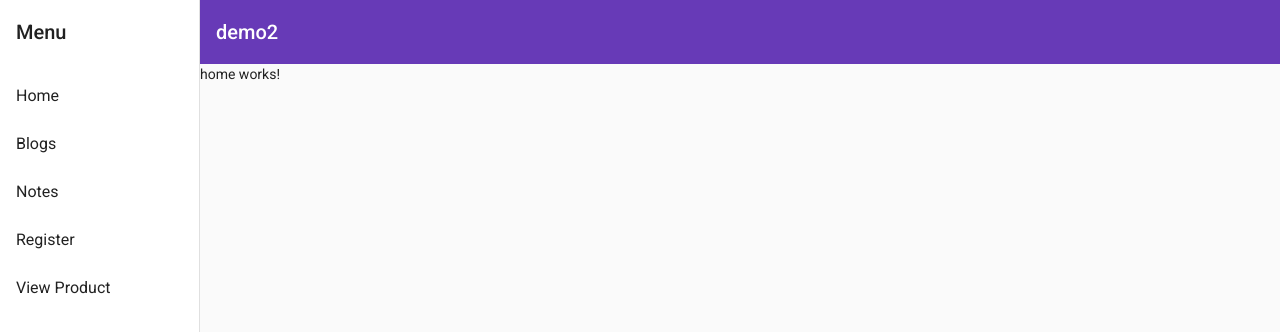
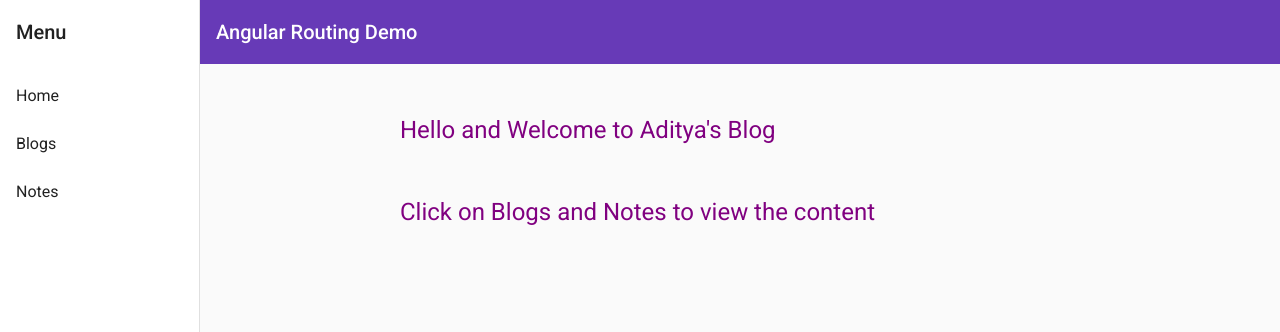
Before and after one commit to ChaurasiaAditya/Angular_Routing_Demo, an Angular app: page / in a window 1280 px wide. Shown: the top 332 px of the page. Built offline with nearby package versions, Linux system fonts and the light colour scheme.

Commit message:
updated the view one component

```diff
--- a/src/app/header/header.component.html
+++ b/src/app/header/header.component.html
@@ -8,8 +8,6 @@
       <a mat-list-item routerLink="">Home</a>
       <a mat-list-item routerLink="blogs">Blogs</a>
       <a mat-list-item routerLink="notes">Notes</a>
-      <a mat-list-item routerLink="registor">Register</a>
-      <a mat-list-item routerLink="login">View Product</a>
     </mat-nav-list>
   </mat-sidenav>
   <mat-sidenav-content>
@@ -22,7 +20,7 @@
         *ngIf="isHandset$ | async">
         <mat-icon aria-label="Side nav toggle icon">menu</mat-icon>
       </button>
-      <span>demo2</span>
+      <span>Angular Routing Demo</span>
     </mat-toolbar>
     <router-outlet></router-outlet>
     <!-- Add Content Here -->
--- a/src/app/home/home.component.css
+++ b/src/app/home/home.component.css
@@ -0,0 +1,4 @@
+h1{
+    margin: 50px 200px;
+    color: purple;
+}
--- a/src/app/home/home.component.html
+++ b/src/app/home/home.component.html
@@ -1 +1,2 @@
-<p>home works!</p>
+<h1>Hello and Welcome to Aditya's Blog</h1>
+<h1> Click on Blogs and Notes to view the content</h1>
--- a/src/app/viewoneblog/viewoneblog.component.html
+++ b/src/app/viewoneblog/viewoneblog.component.html
@@ -1,5 +1,6 @@
 <div class="container">
     <h1>Title : {{blogdata.title}}</h1>
-    <h2>author : {{blogdata.author}}</h2>
-    <h3>Content : {{blogdata.content}}</h3>
+    <h2>Author : {{blogdata.author}}</h2>
+        <h2>Content : </h2>
+        <h3>{{blogdata.content}}</h3>
 </div>
```
